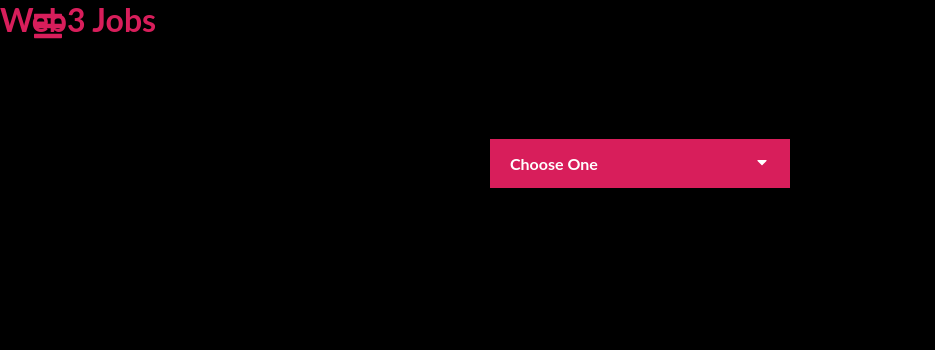
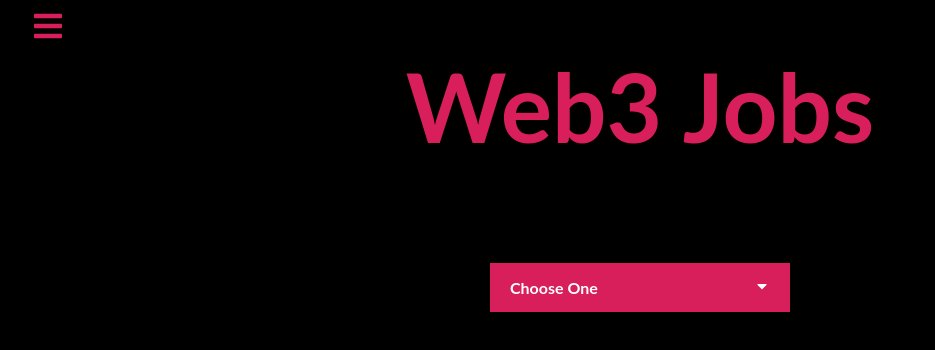
Before and after one commit to Afoma/Metatour-main, a React (Create React App) app: page /Web3Jobs in a window 1280 px wide. Shown: the top 350 px of the page, without its empty margins (0-935 px from the left). Built offline with nearby package versions, Linux system fonts and the light colour scheme; a web font is replaced by a local one.

Commit message:
commented out the Claim button feature

```diff
--- a/src/App.css
+++ b/src/App.css
@@ -24,6 +24,7 @@ body{
   height: 90vh;
   align-items: center;
   font-size: 3rem;
+  margin-top: 3rem;
 }
 
 .home{
--- a/src/pages/Home.js
+++ b/src/pages/Home.js
@@ -1,21 +1,20 @@
 import React from "react";
 // import { ConnectButton } from '@rainbow-me/rainbowkit';
-import { ThirdwebProvider } from "@thirdweb-dev/react";
-import {ClaimButton} from "../components/Claim";
+// import { ThirdwebProvider } from "@thirdweb-dev/react";
+// import {ClaimButton} from "../components/Claim";
 
 
 function Home() {
-  const desiredChainId = 5;
+  // const desiredChainId = 5;
 
   return (
-    <ThirdwebProvider desiredChainId={desiredChainId}>
+    // <ThirdwebProvider desiredChainId={desiredChainId}>
       <div className="home">
         {/* <ConnectButton /> */}
         <h1 className="content">Meta Tour</h1>
         <p className="content">Let's take you on a tour around the metaverse.</p>
       </div>
-      <ClaimButton />
-    </ThirdwebProvider>
+    // </ThirdwebProvider>
   );
 }
 
--- a/src/pages/Web3Jobs.js
+++ b/src/pages/Web3Jobs.js
@@ -13,7 +13,7 @@ function Web3Jobs () {
         {name: 'Work on Block', url: 'https://www.workonblock.com/#jobs'}
     ])
     return(
-        <div>
+        <div className='web3jobs'>
             <h1 className="content">Web3 Jobs</h1>
             <Dropdown
             options= {options} />
```
Also changed, not shown: 2 other files (tests, documents, lock files or other folders).
